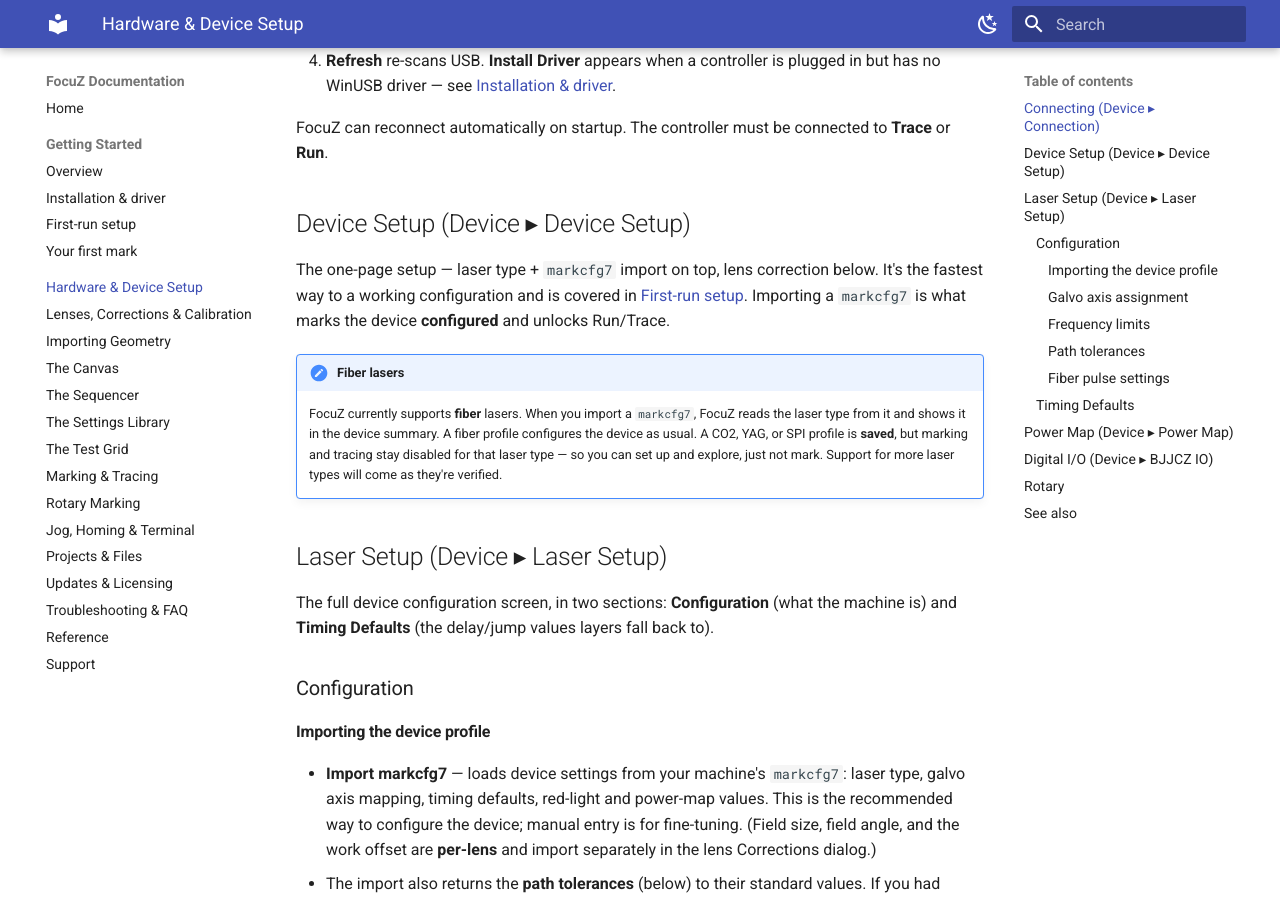
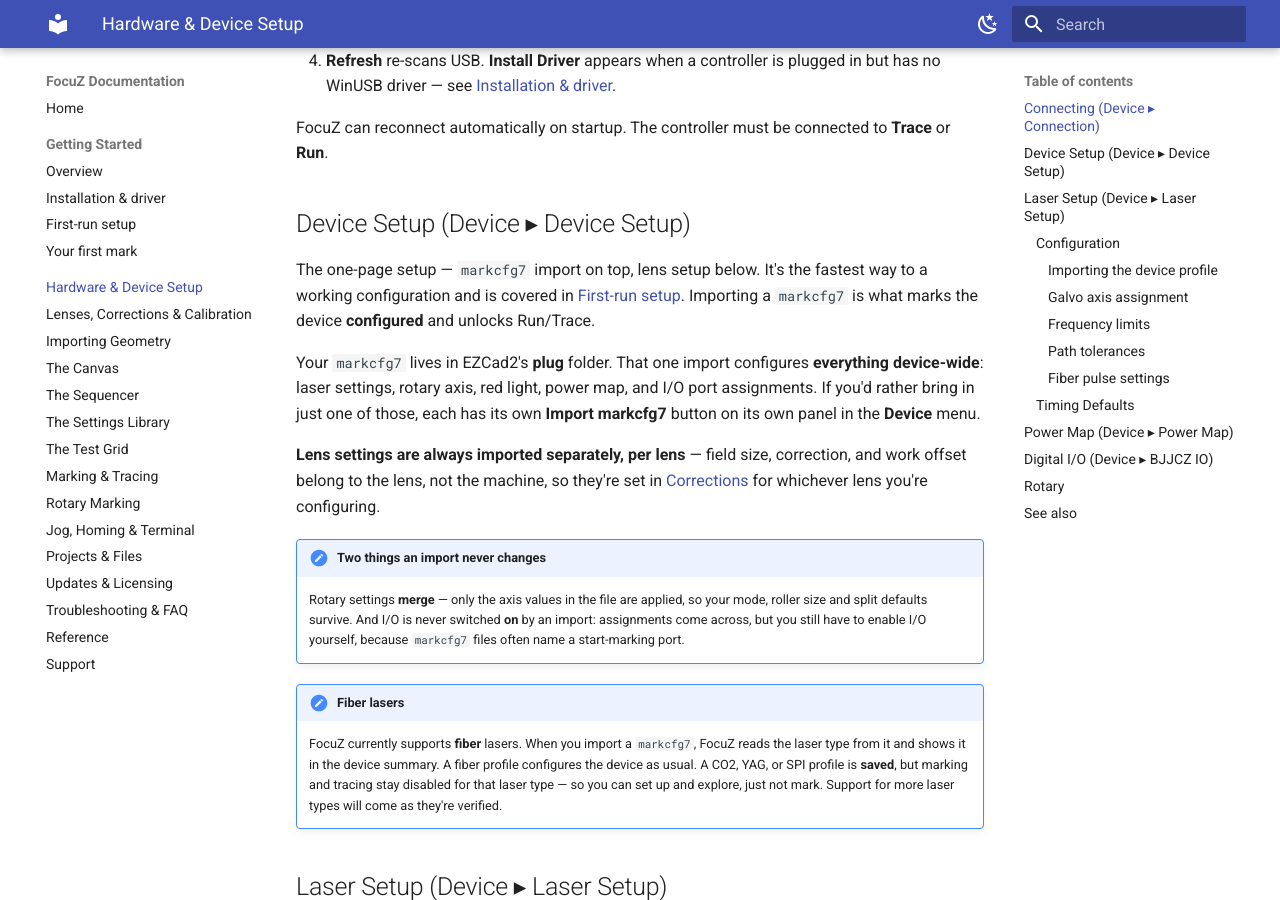
Before and after one commit to Lokahi-Shop/focuz-docs, an MkDocs documentation site: the page built from docs/hardware-setup.md, in a window 1280 px wide and 900 px high, scrolled down 961 px. Built offline with MkDocs 1.6.1 and Material for MkDocs 9.7.7, drawn with Linux system fonts in a browser that asks for light colours.

Commit message:
docs(hardware): device import scope + no laser-type selector
Co-Authored-By: Claude Fable 5 <noreply@anthropic.com>

```diff
--- a/docs/hardware-setup.md
+++ b/docs/hardware-setup.md
@@ -26,10 +26,22 @@ FocuZ can reconnect automatically on startup. The controller must be connected t
 
 ## Device Setup (Device ▸ Device Setup)
 
-The one-page setup — laser type + `markcfg7` import on top, lens correction below. It's the fastest way
-to a working configuration and is covered in
-[First-run setup](getting-started/first-run.md). Importing a `markcfg7` is what marks the device
-**configured** and unlocks Run/Trace.
+The one-page setup — `markcfg7` import on top, lens setup below. It's the fastest way to a working
+configuration and is covered in [First-run setup](getting-started/first-run.md). Importing a
+`markcfg7` is what marks the device **configured** and unlocks Run/Trace.
+
+Your `markcfg7` lives in EZCad2's **plug** folder. That one import configures **everything device-wide**:
+laser settings, rotary axis, red light, power map, and I/O port assignments. If you'd rather bring in
+just one of those, each has its own **Import markcfg7** button on its own panel in the **Device** menu.
+
+**Lens settings are always imported separately, per lens** — field size, correction, and work offset
+belong to the lens, not the machine, so they're set in [Corrections](lenses-corrections.md) for whichever
+lens you're configuring.
+
+!!! note "Two things an import never changes"
+    Rotary settings **merge** — only the axis values in the file are applied, so your mode, roller size
+    and split defaults survive. And I/O is never switched **on** by an import: assignments come across,
+    but you still have to enable I/O yourself, because `markcfg7` files often name a start-marking port.
 
 !!! note "Fiber lasers"
     FocuZ currently supports **fiber** lasers. When you import a `markcfg7`, FocuZ reads the laser type
```
